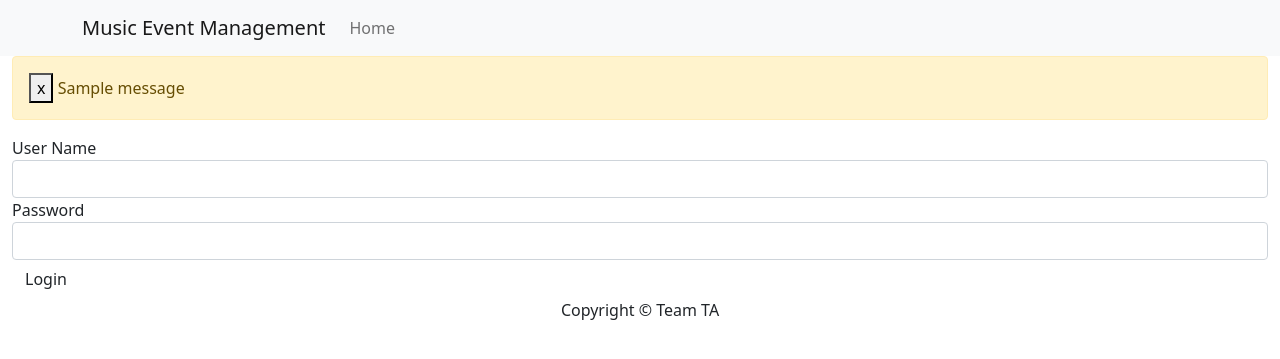
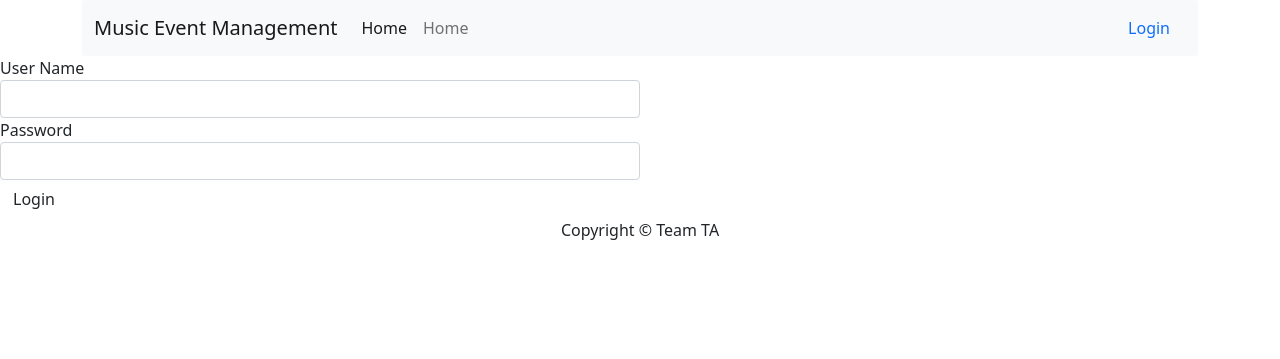
Before and after one commit to xiazeyu/assessment3, a Flask app: page /user/login in a window 1280 px wide. Shown: the top 359 px of the page. Run offline with Flask 2, Linux system fonts and the light colour scheme; tables that the repository leaves empty hold one stand-in row (values such as "Sample post"); one stand-in notice (Sample message) is shown; some libraries are stand-ins or nearby versions.

Commit message:
progress of flask-login

```diff
--- a/app/__init__.py
+++ b/app/__init__.py
@@ -43,8 +43,4 @@ def create_app():
     from . import views
     app.register_blueprint(views.bp)
 
-    #from . import auth
-    #app.register_blueprint(auth.bp)
-
-
     return app
--- a/app/templates/base.html
+++ b/app/templates/base.html
@@ -1,11 +1,8 @@
 <!DOCTYPE html>
 <html lang="en">
   <head>
-    <!-- Required meta tags -->
     <meta charset="utf-8" />
     <meta name="viewport" content="width=device-width, initial-scale=1" />
-
-    <!-- Bootstrap CSS -->
     <link
       href="https://cdn.jsdelivr.net/npm/bootstrap@5.0.1/dist/css/bootstrap.min.css"
       rel="stylesheet"
@@ -17,49 +14,83 @@
 
   <body>
     <header>
-      <nav class="navbar navbar-expand-lg navbar-light bg-light">
       <div class="container">
-          <a class="navbar-brand" href="index.html">Music Event Management</a>
+        <nav class="navbar navbar-expand-lg navbar-light bg-light rounded">
+          <div class="container-fluid">
+            <a
+              class="navbar-brand"
+              href="{{ url_for('main.content.list_items') }}"
+              >Music Event Management</a
+            >
             <button
               class="navbar-toggler"
               type="button"
               data-bs-toggle="collapse"
-            data-bs-target="#navbarSupportedContent"
-            aria-controls="navbarSupportedContent"
+              data-bs-target="#navbars"
+              aria-controls="navbars"
               aria-expanded="false"
               aria-label="Toggle navigation"
             >
               <span class="navbar-toggler-icon"></span>
             </button>
-          <div class="collapse navbar-collapse" id="navbarSupportedContent">
+
+            <div class="collapse navbar-collapse" id="navbars">
+              <ul class="navbar-nav me-auto mb-2 mb-lg-0">
+                <li class="nav-item">
+                  <a
+                    class="nav-link active"
+                    aria-current="page"
+                    href="{{ url_for('main.content.list_items') }}"
+                    >Home</a
+                  >
+                </li>
                 {% block header %} {% endblock %}
+              </ul>
+              {% if current_user.is_authenticated %}
+              <div class="nav-item">
+                <a
+                  class="nav-link disabled"
+                  href="#"
+                  tabindex="-1"
+                  aria-disabled="true"
+                >
+                  Hi {{ current_user.username }}!</a
+                >
+              </div>
+              {% endif %}
+              <div class="nav-item">
+                {% if current_user.is_authenticated %}
+                <a class="nav-link" href="{{ url_for('main.user.logout') }}"
+                  >Logout</a
+                >
+                {% else %}
+                <a class="nav-link" href="{{ url_for('main.user.login') }}"
+                  >Login</a
+                >
+                {% endif %}
+              </div>
             </div>
           </div>
         </nav>
+      </div>
     </header>
+
     <main>{% block content %} {% endblock %}</main>
-
-    <!-- Footer -->
     <footer class="footer">
       <div class="container text-center">
         <p>Copyright &copy; Team TA</p>
       </div>
     </footer>
-    <!-- Footer -->
 
-    <!-- Optional JavaScript; choose one of the two! -->
-
-    <!-- Option 1: Bootstrap Bundle with Popper -->
     <script
-      src="https://cdn.jsdelivr.net/npm/bootstrap@5.0.1/dist/js/bootstrap.bundle.min.js"
-      integrity="sha384-gtEjrD/SeCtmISkJkNUaaKMoLD0//ElJ19smozuHV6z3Iehds+3Ulb9Bn9Plx0x4"
+      src="https://cdn.jsdelivr.net/npm/@popperjs/core@2.9.2/dist/umd/popper.min.js"
+      integrity="sha384-IQsoLXl5PILFhosVNubq5LC7Qb9DXgDA9i+tQ8Zj3iwWAwPtgFTxbJ8NT4GN1R8p"
       crossorigin="anonymous"
     ></script>
-
-    <!-- Option 2: Separate Popper and Bootstrap JS -->
-    <!--
-    <script src="https://cdn.jsdelivr.net/npm/@popperjs/core@2.9.2/dist/umd/popper.min.js" integrity="sha384-IQsoLXl5PILFhosVNubq5LC7Qb9DXgDA9i+tQ8Zj3iwWAwPtgFTxbJ8NT4GN1R8p" crossorigin="anonymous"></script>
-    <script src="https://cdn.jsdelivr.net/npm/bootstrap@5.0.1/dist/js/bootstrap.min.js" integrity="sha384-Atwg2Pkwv9vp0ygtn1JAojH0nYbwNJLPhwyoVbhoPwBhjQPR5VtM2+xf0Uwh9KtT" crossorigin="anonymous"></script>
-    -->
+    <script
+      src="https://cdn.jsdelivr.net/npm/bootstrap@5.0.1/dist/js/bootstrap.min.js"
+      integrity="sha384-Atwg2Pkwv9vp0ygtn1JAojH0nYbwNJLPhwyoVbhoPwBhjQPR5VtM2+xf0Uwh9KtT"
+      crossorigin="anonymous"
+    ></script>
   </body>
 </html>
--- a/app/templates/user/login.html
+++ b/app/templates/user/login.html
@@ -7,27 +7,9 @@
   </li>
 </ul>
 {% endblock %} {% block content %}
-<div class="container-fluid">
-  {% with messages = get_flashed_messages() %}
-  {% if messages %}
-  {% for message in get_flashed_messages() %}
-  <div class="alert alert-warning">
-    <button type="button" class="close" data-dismiss="alert" aria-label="close">x</button>
-    {{message}}
-  </div>
-  {% endfor %}
-  {% endif %}
-  {% endwith %}
 
+<div class="col-md-6">
+  {{ wtf.quick_form(form) }}
 </div>
 
-<div class="container-fluid">
-  {{wtf.quick_form(form)}}
-</div>
-
-{% if heading|lower =='login' %}
-<div class="container-fluid">
-  <p>New user? <a href="{ url_for('user/register') }">Click here to register</a>.</p>
-</div>
-{% endif %}
 {% endblock %}
--- a/app/user/__init__.py
+++ b/app/user/__init__.py
@@ -10,27 +10,21 @@ bp = Blueprint('user', __name__, url_prefix='/user')
 
 
 @bp.route('/login', methods=['GET', 'POST'])
-def login():  # view function
-    print('In Login View function')
+def login():
     login_form = LoginForm()
     error = None
-    if(login_form.validate_on_submit() == True):
+    if login_form.validate_on_submit():
         user_name = login_form.user_name.data
         password = login_form.password.data
         u1 = User.query.filter_by(username=user_name).first()
         if u1 is None:
             error = 'Incorrect user name'
-        # takes the hash and password
         elif not check_password_hash(u1.password_hash, password):
             error = 'Incorrect password'
         if error is None:
             login_user(u1)
-            # this gives the url from where the login page was accessed
-            nextp = request.args.get('next')
-            print(nextp)
-            # if next is None or not nextp.startswith('/'):
-            return redirect(url_for('main.content.list_items'))
-            # return redirect(nextp)
+            next = request.args.get('next')
+            return redirect(next or url_for('main.content.list_items'))
         else:
             flash(error)
     return render_template('user/login.html', form=login_form)
@@ -40,7 +34,7 @@ def login():  # view function
 def register():
     username = request.args.get('username', None)
     password = request.args.get('password', None)
-    email_id = request.args.get('email_id',None)
+    email_id = request.args.get('email_id', None)
     contact_number = request.args.get('contact_number', None)
     address = request.args.get('address', None)
 
@@ -66,7 +60,6 @@ def register():
         return redirect(url_for('auth.register'))
 
 
-
 @bp.route('/logout')
 def logout():
     logout_user()
--- a/app/user/forms.py
+++ b/app/user/forms.py
@@ -1,9 +1,9 @@
+from typing import Text
 from flask_wtf import FlaskForm
-from wtforms.fields import TextAreaField, SubmitField, StringField, PasswordField
+from wtforms.fields import TextAreaField, SubmitField, StringField, PasswordField, RadioField
 from wtforms.validators import InputRequired, Length, Email, EqualTo
 
 
-# creates the login information
 class LoginForm(FlaskForm):
     user_name = StringField("User Name", validators=[
                             InputRequired('Enter user name')])
@@ -11,20 +11,17 @@ class LoginForm(FlaskForm):
                              InputRequired('Enter user password')])
     submit = SubmitField("Login")
 
- # this is the registration form
-
 
 class RegisterForm(FlaskForm):
+    role = RadioField(
+        "Role", choices=[('administrator', 'Administrator'), ('customer', 'Customer')], validators=[InputRequired()])
     user_name = StringField("User Name", validators=[InputRequired()])
     email_id = StringField("Email Address", validators=[
                            Email("Please enter a valid email")])
-
-    # add buyer/seller - check if it is a buyer or seller hint : Use RequiredIf field
-
-    # linking two fields - password should be equal to data entered in confirm
     password = PasswordField("Password", validators=[InputRequired(),
                                                      EqualTo('confirm', message="Passwords should match")])
-    confirm = PasswordField("Confirm Password")
+    confirm = PasswordField("Confirm Password", validators=[InputRequired()])
+    phonenumber = StringField("Phone Number")
+    address = StringField("Address")
 
-    # submit button
     submit = SubmitField("Register")
```
Lines whose indentation alone changed are shown as unchanged.
